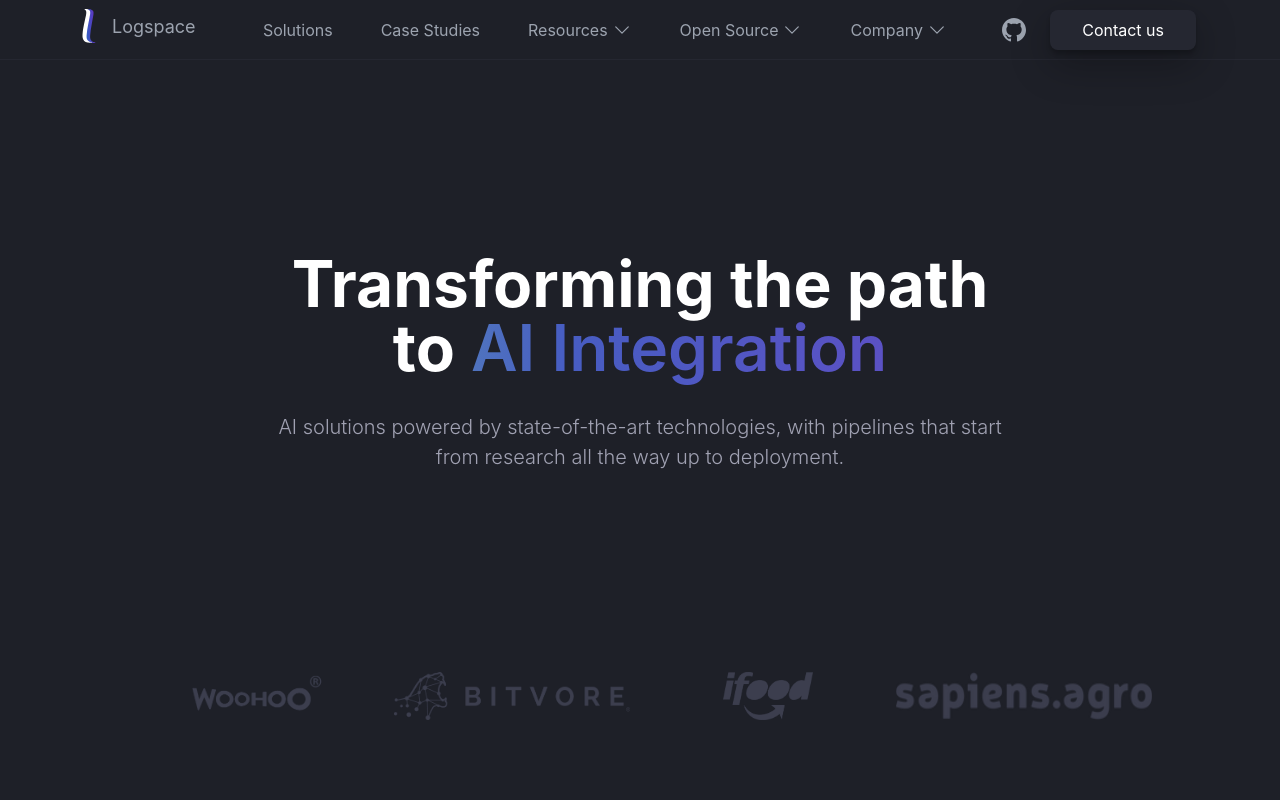
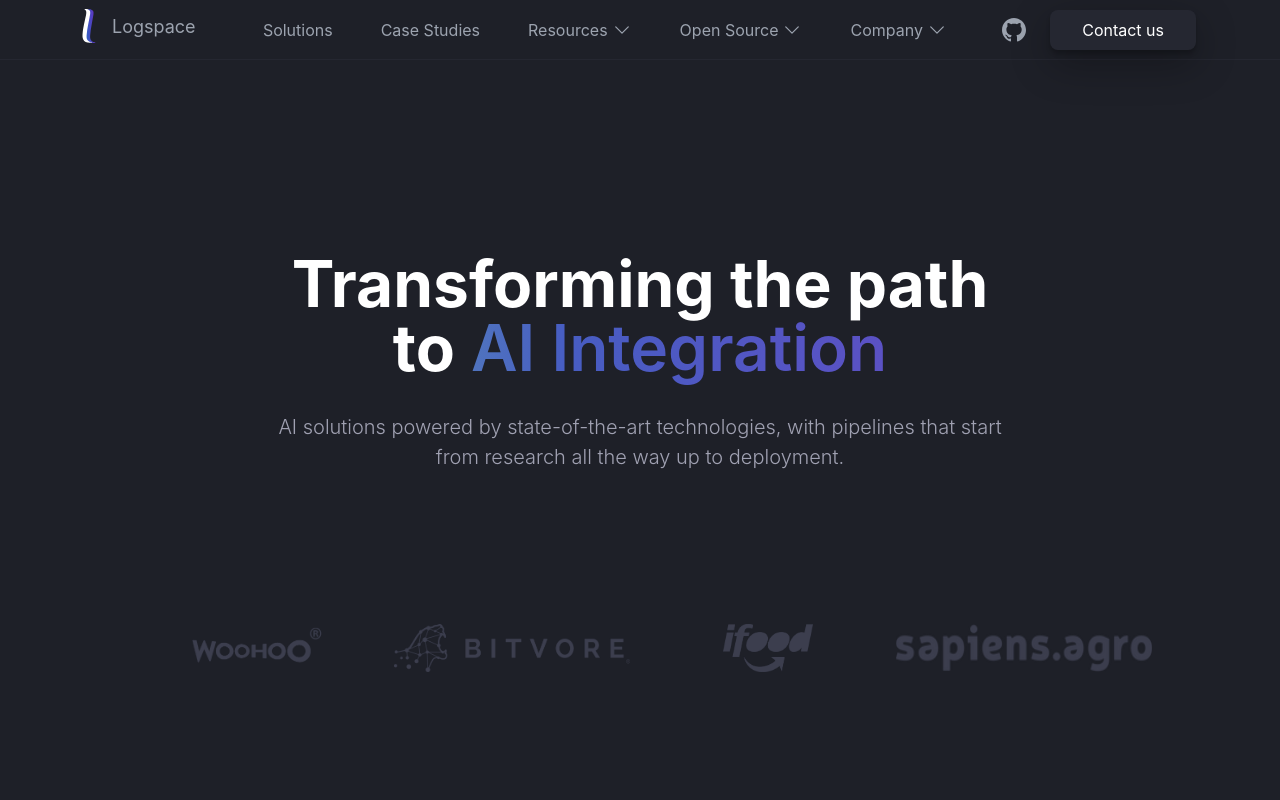
Before and after one commit to lucaseduoli/logspaceweb, a React (Create React App) app: page / in a window 1280 px wide. Shown: the top 800 px of the page. Built offline with nearby package versions, Linux system fonts and the light colour scheme.

Commit message:
changed margins

```diff
--- a/src/components/head/index.tsx
+++ b/src/components/head/index.tsx
@@ -31,7 +31,7 @@ export default function Head() {
 					</div>
 				</div>
 			</div>
-			<div className="relative items-center hidden w-full max-w-6xl px-5 py-12 mx-auto md:px-12 lg:px-16 lg:block">
+			<div className="relative items-center hidden w-full max-w-6xl px-5 mb-32 mx-auto md:px-12 lg:px-16 lg:block">
 						<div className="mx-auto">
 							<div className="grid grid-cols-2 mx-auto lg:grid-cols-4">
 								<div>
```
